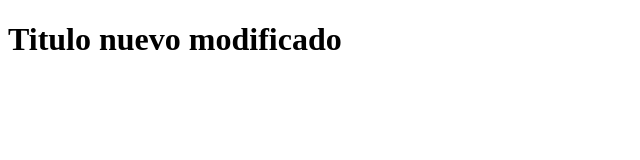
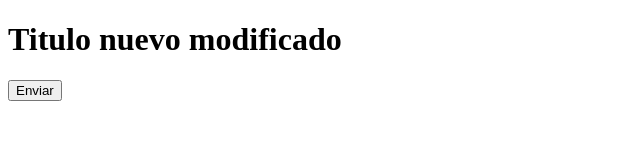
Before and after one commit to davidAlexand/git-helloword-Git, a plain HTML site: page index.html in a window 1280 px wide. Shown: the whole page, without its empty margins (0-640 px from the left). Drawn offline with Linux system fonts and the light colour scheme.

Commit message:
Se agrego boton y formulario

```diff
--- a/index.html
+++ b/index.html
@@ -8,5 +8,9 @@
 </head>
 <body>
     <h1>Titulo nuevo modificado</h1>
+
+    <form action="#" method="get">
+        <input type="button" value="Enviar">
+    </form>
 </body>
 </html>
```
